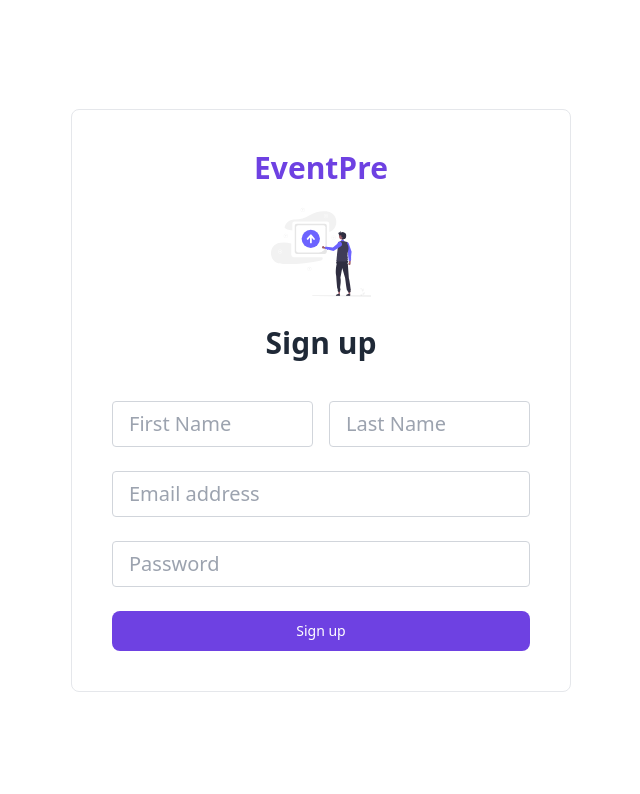
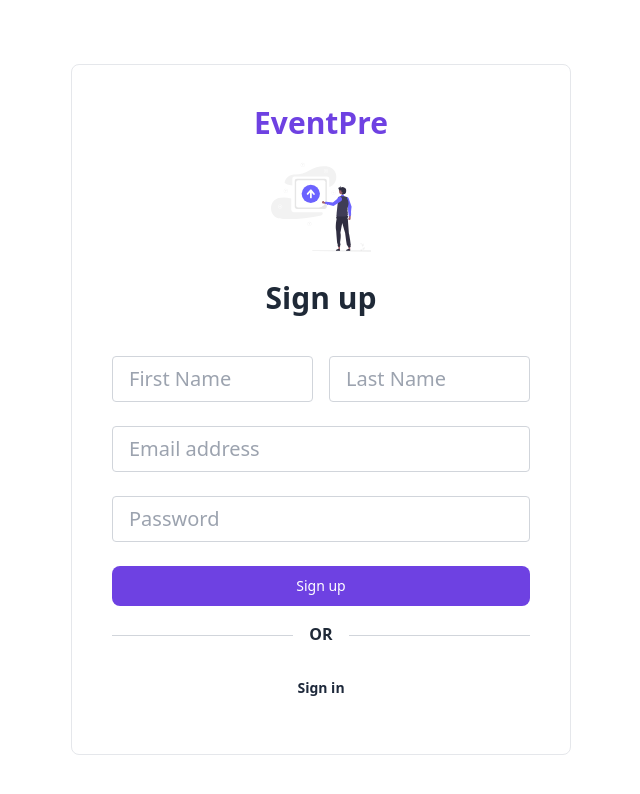
Before and after one commit to oelnajmi/event-pre, a Next.js app: page /SignUp in a window 1280 px wide. Shown: the top 794 px of the page, without its empty margins (319-959 px from the left). Built offline with nearby package versions, Linux system fonts and the light colour scheme.

Commit message:
link sign up and sign in pages

```diff
--- a/pages/SignIn.js
+++ b/pages/SignIn.js
@@ -1,4 +1,5 @@
 import Image from 'next/image';
+import Link from 'next/link';
 
 const SignIn = () => {
   return (
@@ -73,6 +74,11 @@ const SignIn = () => {
                   </div>
                 </a>
               </form>
+              <div className="p-4 text-sm font-semibold text-slate-800 text-center">
+                <Link href="/SignUp">
+                  <a>Create Account</a>
+                </Link>
+              </div>
             </div>
           </div>
         </div>
--- a/pages/SignUp.js
+++ b/pages/SignUp.js
@@ -1,4 +1,5 @@
 import Image from 'next/image';
+import Link from 'next/link';
 
 const SignUp = () => {
   return (
@@ -64,7 +65,15 @@ const SignUp = () => {
                 >
                   Sign up
                 </button>
+                <div class="flex items-center my-4 before:flex-1 before:border-t before:border-gray-300 before:mt-0.5 after:flex-1 after:border-t after:border-gray-300 after:mt-0.5">
+                  <p class="text-center font-semibold mx-4 mb-0">OR</p>
+                </div>
               </form>
+              <div className="p-4 text-sm font-semibold text-slate-800 text-center">
+                <Link href="/SignIn">
+                  <a>Sign in</a>
+                </Link>
+              </div>
             </div>
           </div>
         </div>
```
